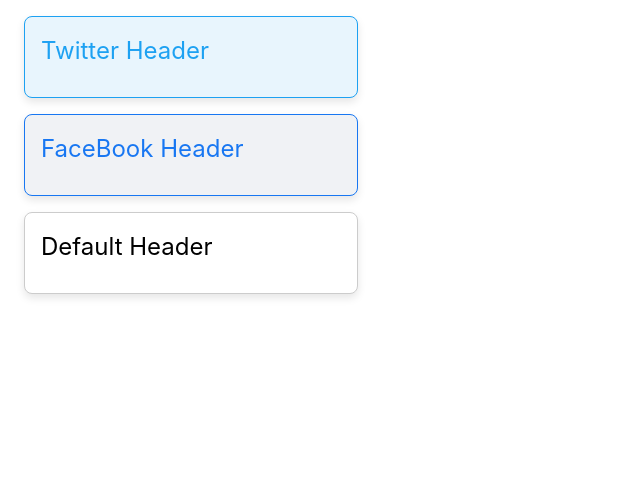
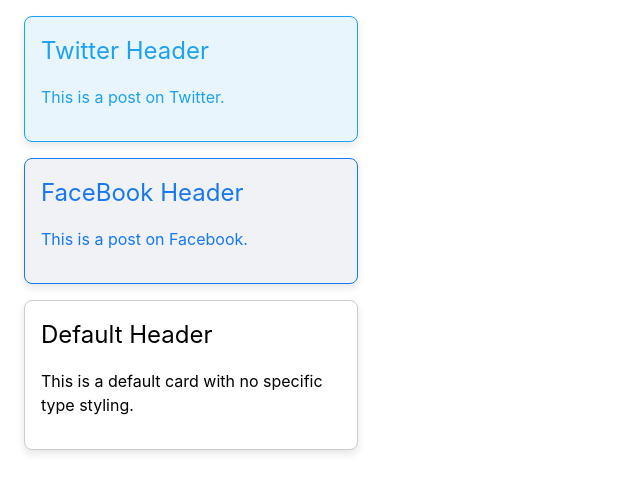
Before and after one commit to Winhub99/FE-Machine, a React (Vite) app: page / in a window 1280 px wide. Shown: the top 492 px of the page, without its empty margins (0-640 px from the left). Built offline with nearby package versions, Linux system fonts and the light colour scheme.

Commit message:
adding children to node

```diff
--- a/src/components/ReusableComponent/Card.tsx
+++ b/src/components/ReusableComponent/Card.tsx
@@ -3,15 +3,19 @@
 interface CardProps{
   header:string;
   type: 'Facebook' | 'Twitter' | 'Default';
+  children:React.ReactNode;
 
 }
 
-const Card:React.FC<CardProps> = ({header,type}) => {
+const Card:React.FC<CardProps> = ({header,type,children}) => {
   return (
     <div style={{...styles.card,...styles[type]}}>
       <div style={styles.header}>
       {header}
       </div>
+      <div style={styles.body}>
+                {children}
+       </div>
 
     </div>
   )
--- a/src/components/ReusableComponent/ReusableCard.tsx
+++ b/src/components/ReusableComponent/ReusableCard.tsx
@@ -2,15 +2,21 @@
 import Card from './Card'
 
 const ReusableCard = () => {
-  return (
-    <div>
-      <Card header="Twitter Header" type="Twitter"/>
-      <Card header="FaceBook Header" type="Facebook"/>
-      <Card header="Default Header" type="Default"/>
+    return (
+        <div>
+            <Card header="Twitter Header" type="Twitter">
+                <p>This is a post on Twitter.</p>
+            </Card>
+            <Card header="FaceBook Header" type="Facebook">
+                <p>This is a post on Facebook.</p>
+            </Card>
+            <Card header="Default Header" type="Default">
+                <p>This is a default card with no specific type styling.</p>
+            </Card>
 
 
-    </div>
-  )
+        </div>
+    )
 }
 
 export default ReusableCard
```
